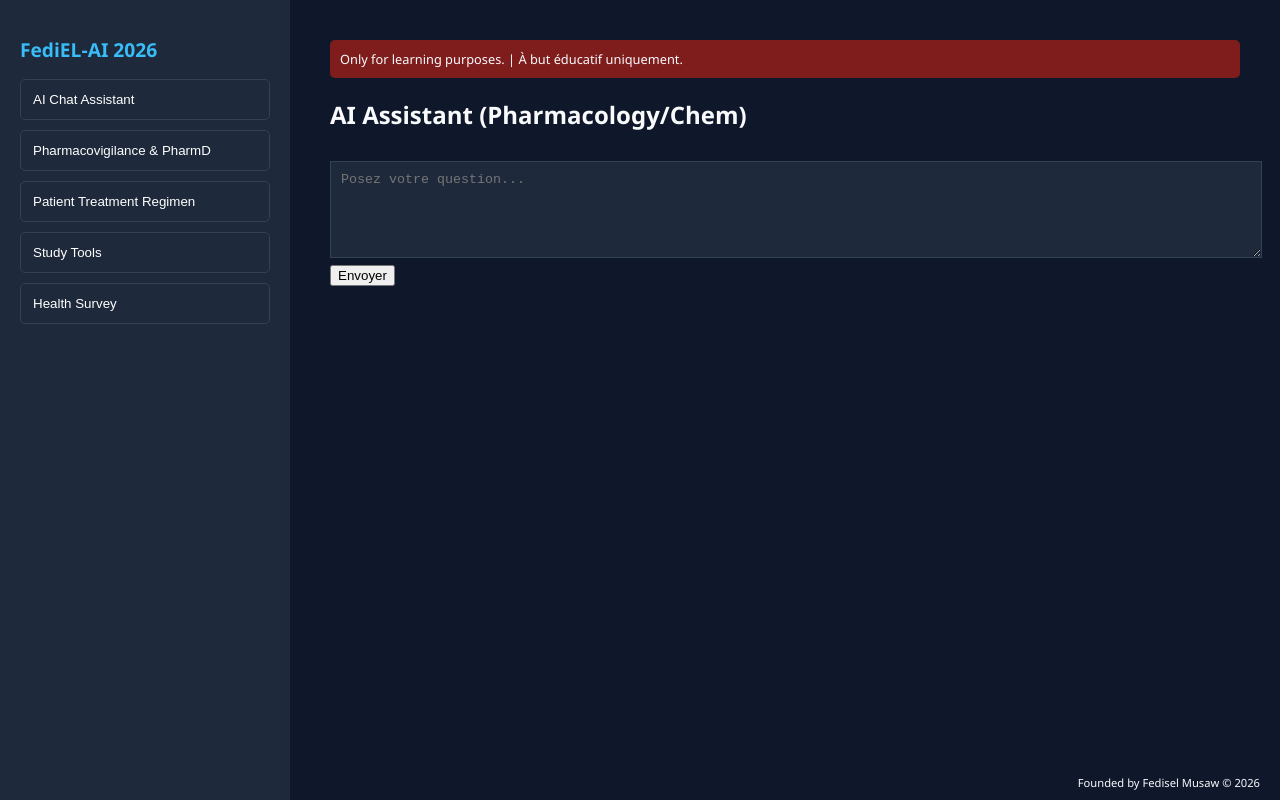
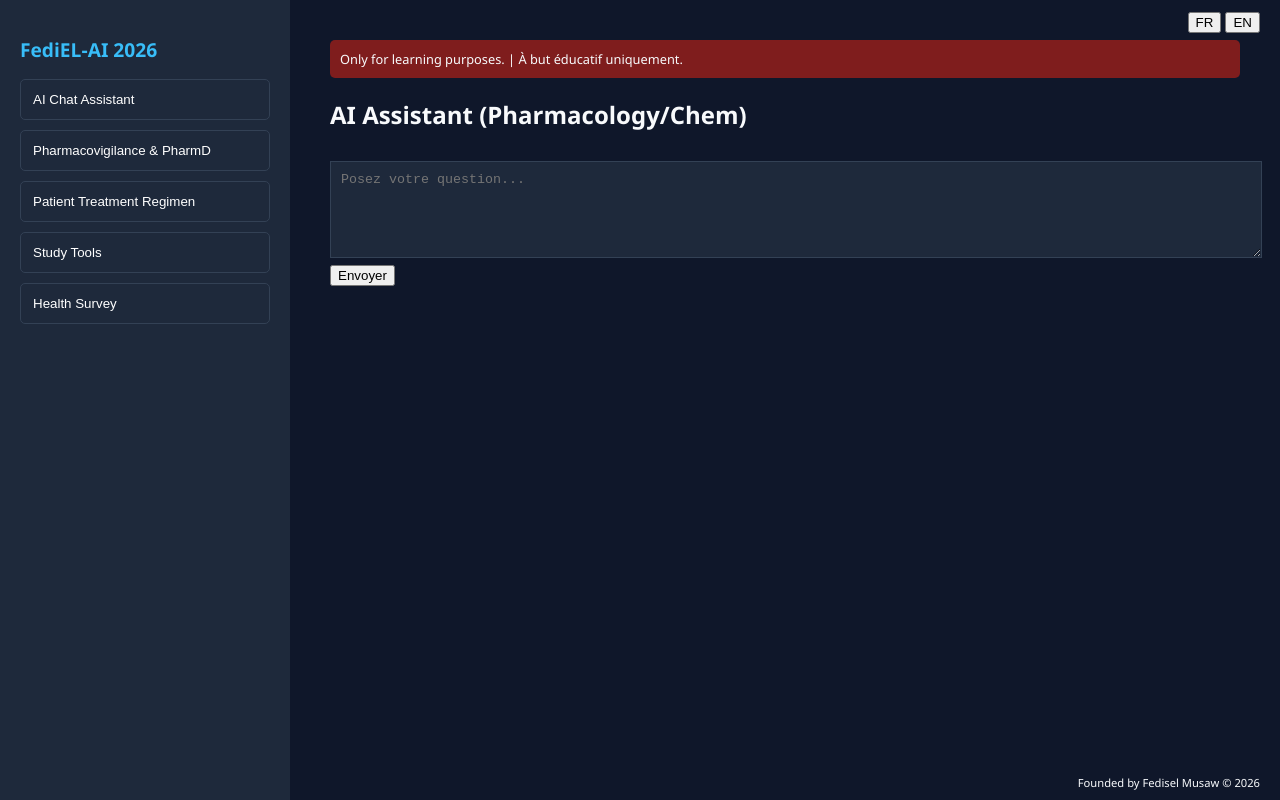
Before and after one commit to fediselMusaw/FediEL-AI, a website: page index.html in a window 1280 px wide. Drawn offline with Linux system fonts and the light colour scheme.

Commit message:
Update index.html

```diff
--- a/index.html
+++ b/index.html
@@ -93,5 +93,12 @@
         document.getElementById('surveyResult').innerHTML = "<h3>Score : " + score + "/10</h3><p>Sauvegardé localement.</p>";
     }
 </script>
+
+
 </body>
 </html>
+<!-- Bouton de changement de langue -->
+<div style="position: absolute; top: 10px; right: 20px;">
+    <button onclick="setLanguage('fr')">FR</button>
+    <button onclick="setLanguage('en')">EN</button>
+</div>
```
